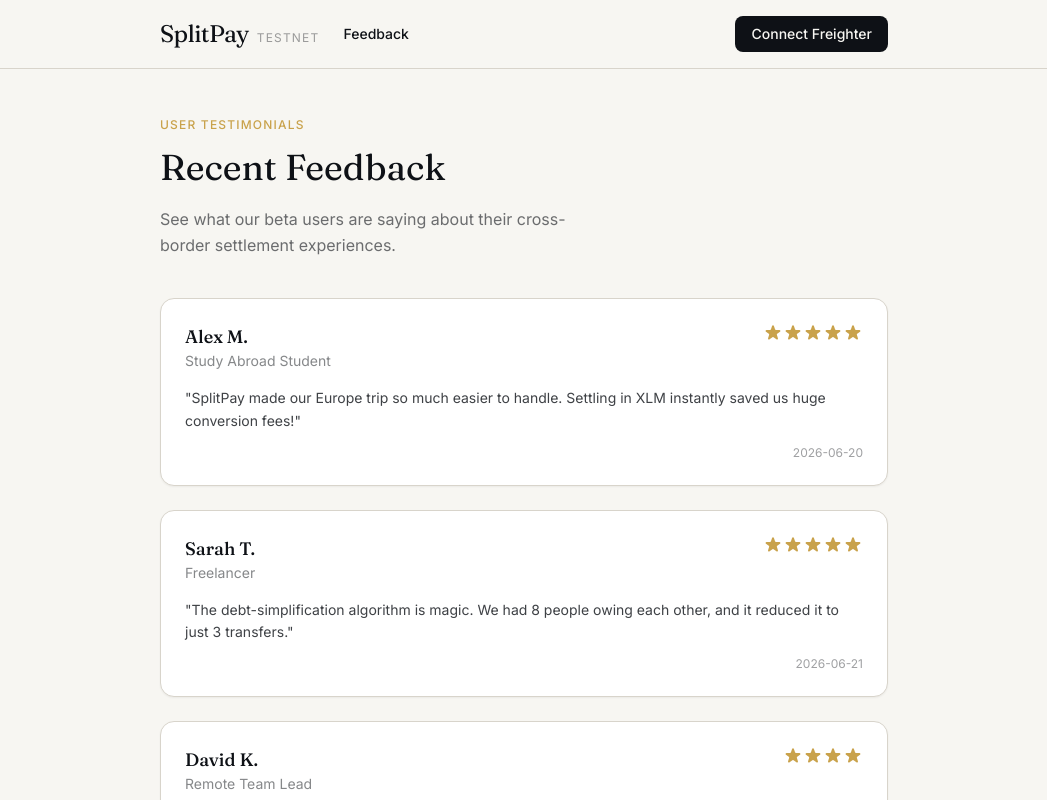
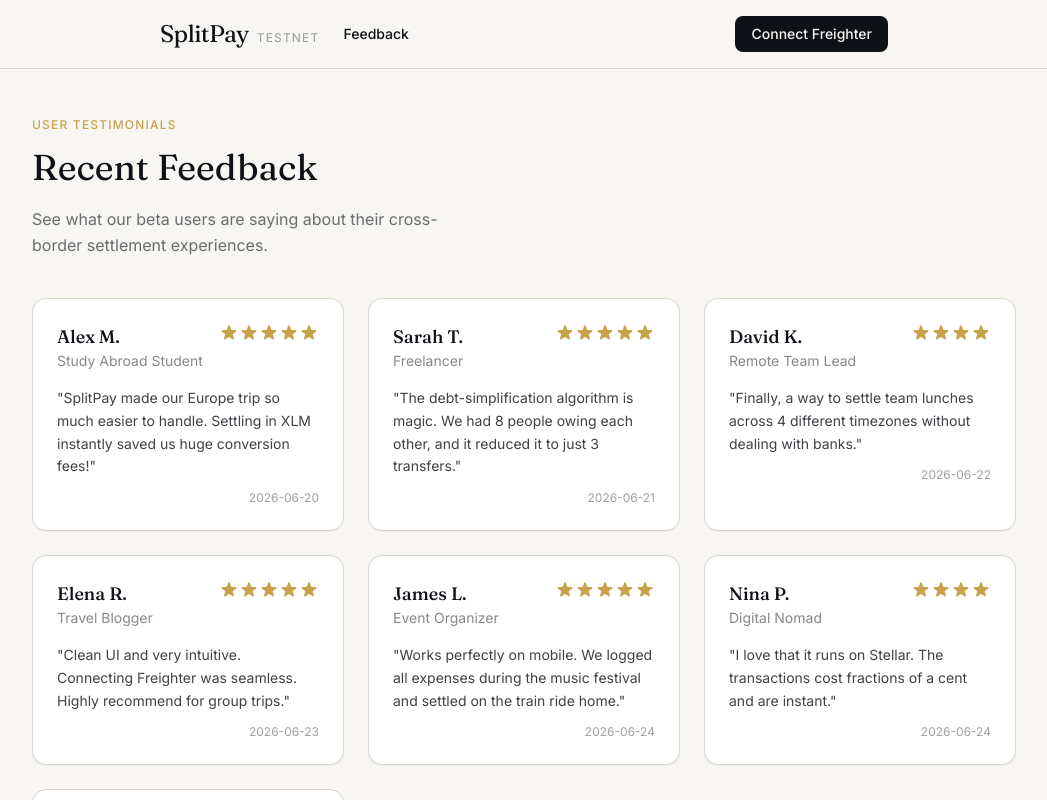
Before and after one commit to tripy-mehta/SplitPay-now-better-and-fast, a Next.js app in the folder frontend/: page /feedback in a window 1280 px wide. Shown: the top 800 px of the page, without its empty margins (116-1163 px from the left). Built offline with nearby package versions, Linux system fonts and the light colour scheme; no server answers.

Commit message:
style: change feedback layout to side-by-side cards

```diff
--- a/frontend/src/app/feedback/page.tsx
+++ b/frontend/src/app/feedback/page.tsx
@@ -65,7 +65,7 @@
   return (
     <main>
       <Header />
-      <div className="mx-auto max-w-3xl px-5 py-12">
+      <div className="mx-auto max-w-5xl px-5 py-12">
         <section className="mb-10">
           <p className="text-xs uppercase tracking-widest text-brass font-medium mb-3">
             User Testimonials
@@ -78,7 +78,7 @@
           </p>
         </section>
 
-        <div className="grid gap-6">
+        <div className="grid sm:grid-cols-2 lg:grid-cols-3 gap-6">
           {feedbacks.map((fb) => (
             <div key={fb.id} className="border border-line rounded-lg p-6 bg-white shadow-sm">
               <div className="flex justify-between items-start mb-4">
```
